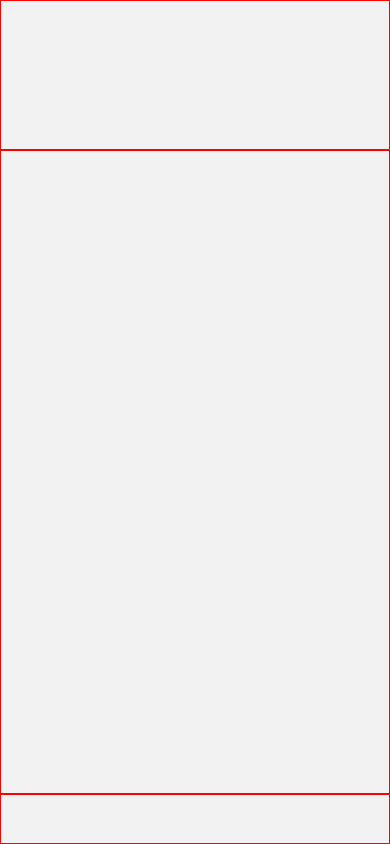
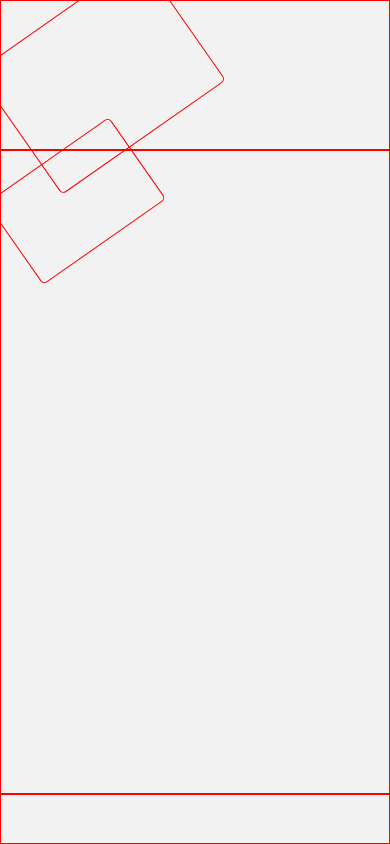
Before and after one commit to Oshadhi2github/Robotikka-app, a React Native app: screen /Login in a window 390 px wide. Built offline with nearby package versions, Linux system fonts and the light colour scheme.

Commit message:
create and rotate squares

```diff
--- a/screens/LoginPage.js
+++ b/screens/LoginPage.js
@@ -4,7 +4,13 @@ import {View, Text, StyleSheet} from "react-native";
 export default function Login(){
     return(
         <View style={styles.container}>
-            <View style={styles.top}></View>
+            <View style={styles.top}>
+                <View style={styles.v2}></View>
+                <View style={styles.v1}>
+
+                </View>
+
+            </View>
             <View style={styles.middle}></View>
             <View style={styles.bottom}></View>
         </View>
@@ -30,5 +36,21 @@ const styles= StyleSheet.create({
         height:50,
         borderWidth:1,
         borderColor:'red'
+    },
+    v1:{
+        width:150,
+        height:100,
+        borderColor:'red',
+        borderWidth:1,
+        transform:[{rotate:'-35deg'}],
+        borderRadius:5
+    },
+    v2:{
+        width:200,
+        height:150,
+        borderColor:'red',
+        borderWidth:1,
+        transform:[{rotate:'-35deg'}],
+        borderRadius:5
     }
 })
```
